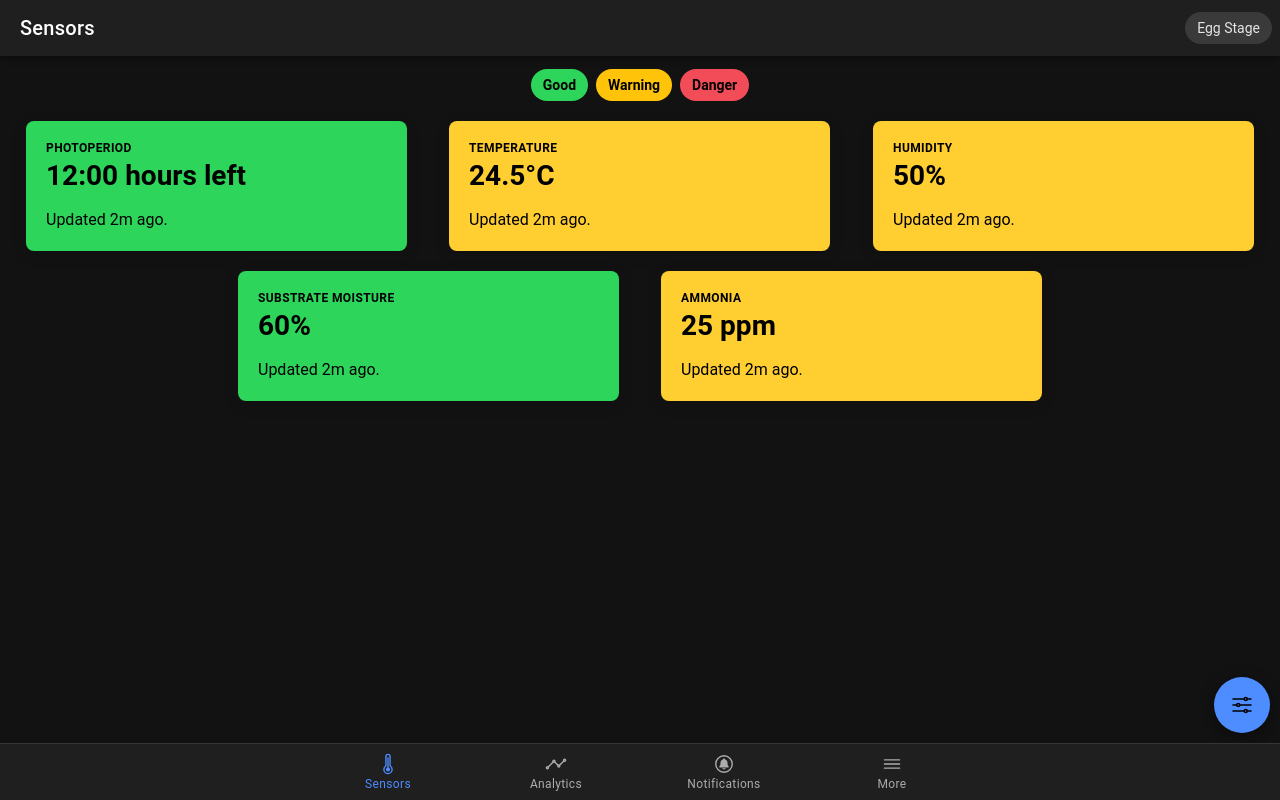
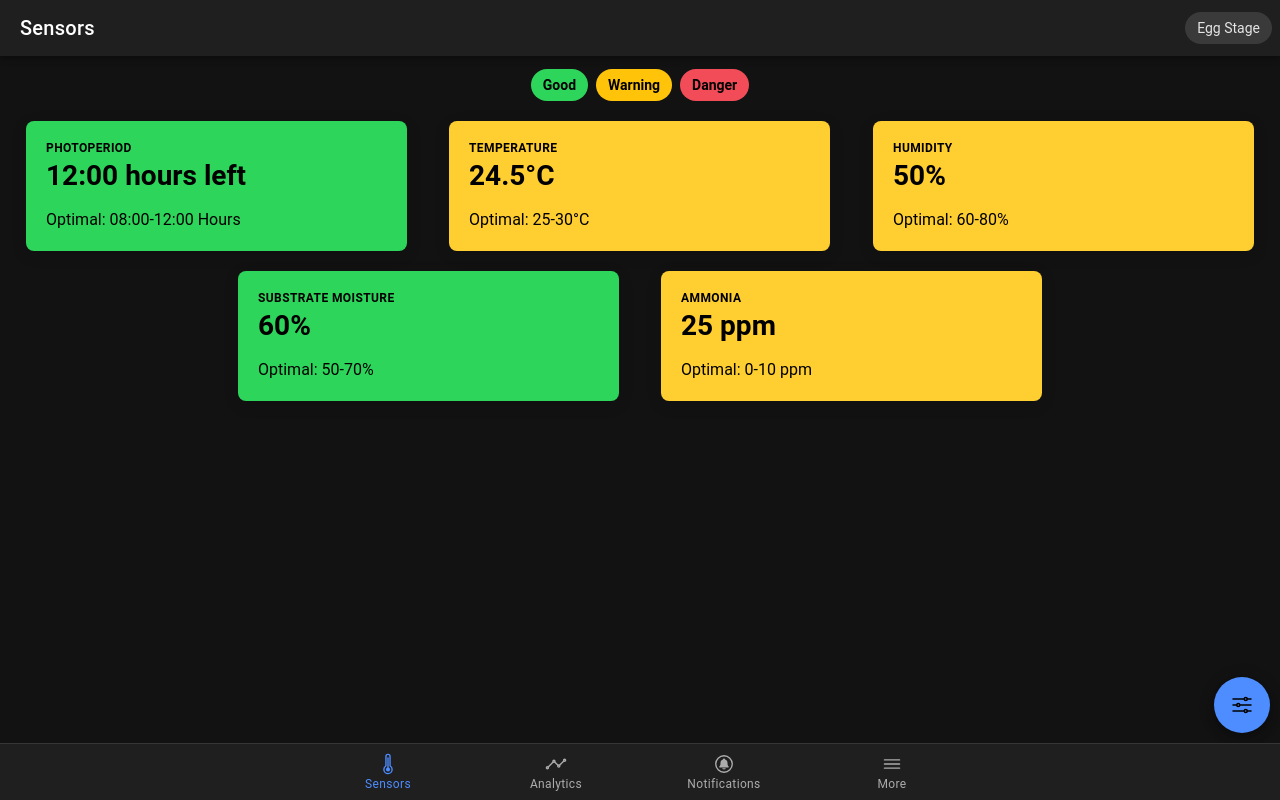
Before and after one commit to TheMasshiro/bsfly, a React (Vite) app in the folder bsfly/: page /sensors in a window 1280 px wide. Built offline with nearby package versions, Linux system fonts and the light colour scheme.

Commit message:
feat(sensor): Display optimal range for sensors and update photoperiod thresholds

```diff
--- a/bsfly/src/assets/assets.ts
+++ b/bsfly/src/assets/assets.ts
@@ -2,7 +2,7 @@ export const sensorsData = [
   {
     name: "Photoperiod",
     value: 43200,
-    unit: " AM",
+    unit: " Hours",
   },
   {
     name: "Temperature",
--- a/bsfly/src/components/AppSensor/Sensor.tsx
+++ b/bsfly/src/components/AppSensor/Sensor.tsx
@@ -1,7 +1,7 @@
 import { IonCard, IonCardContent, IonCardHeader, IonCardSubtitle, IonCardTitle } from "@ionic/react";
 import { getStatus, lifecycleThresholds, Threshold } from "../../config/thresholds";
 import { useCycle } from "../../context/CycleContext";
-import { secondsToTime } from "../../utilities/utils";
+import { displayTime, secondsToTime } from "../../utilities/utils";
 import { FC } from "react";
 
 const sensorTypeMap: Record<string, string> = {
@@ -12,11 +12,17 @@ const sensorTypeMap: Record<string, string> = {
     "ammonia": "ammonia",
 };
 
-export const statusColor = (title: string, value: number, thresholds: any) => {
-    const sensorType = sensorTypeMap[title.toLowerCase()];
+export const statusColor = (sensorType: string, value: number, thresholds: any) => {
     return sensorType
         ? getStatus(value, thresholds[sensorType] as Threshold)
         : "medium";
+}
+
+export const getOptimals = (sensorType: string, thresholds: any) => {
+    if (sensorType === "photoperiod") {
+        return `Optimal: ${displayTime(thresholds[sensorType].optimal[0])}-${displayTime(thresholds[sensorType].optimal[1])}`
+    }
+    return `Optimal: ${thresholds[sensorType].optimal[0]}-${thresholds[sensorType].optimal[1]}`
 }
 
 interface SensorCardProps {
@@ -28,6 +34,7 @@ interface SensorCardProps {
 const SensorCard: FC<SensorCardProps> = ({ title, value, unit }) => {
     const { stage } = useCycle()
     const thresholds = lifecycleThresholds[stage]
+    const sensorType = sensorTypeMap[title.toLowerCase()]
 
     const displayValue = title.toLowerCase() === "photoperiod"
         ? `${secondsToTime(value)} left`
@@ -35,13 +42,13 @@ const SensorCard: FC<SensorCardProps> = ({ title, value, unit }) => {
 
 
     return (
-        <IonCard mode="ios" color={statusColor(title, value, thresholds)}>
+        <IonCard mode="ios" color={statusColor(sensorType, value, thresholds)}>
             <IonCardHeader>
                 <IonCardTitle>{displayValue}</IonCardTitle>
                 <IonCardSubtitle>{title}</IonCardSubtitle>
             </IonCardHeader>
 
-            <IonCardContent>Updated 2m ago.</IonCardContent>
+            <IonCardContent>{getOptimals(sensorType, thresholds)}{unit}</IonCardContent>
         </IonCard>
     );
 }
--- a/bsfly/src/config/thresholds.ts
+++ b/bsfly/src/config/thresholds.ts
@@ -4,28 +4,28 @@ export const lifecycleThresholds = {
     humidity: { min: 50, max: 90, optimal: [60, 80] },
     moisture: { min: 40, max: 80, optimal: [50, 70] },
     ammonia: { min: 0, max: 30, optimal: [0, 10] },
-    photoperiod: { min: 0, max: 86400, optimal: [14400, 43200] },
+    photoperiod: { min: 0, max: 86400, optimal: [28800, 43200] },
   },
   Larva: {
     temperature: { min: 10, max: 38, optimal: [27, 32] },
     humidity: { min: 55, max: 95, optimal: [65, 85] },
     moisture: { min: 50, max: 85, optimal: [60, 75] },
     ammonia: { min: 0, max: 30, optimal: [0, 10] },
-    photoperiod: { min: 0, max: 86400, optimal: [14400, 43200] },
+    photoperiod: { min: 0, max: 86400, optimal: [28800, 43200] },
   },
   Pupa: {
     temperature: { min: 20, max: 35, optimal: [24, 28] },
     humidity: { min: 40, max: 80, optimal: [50, 70] },
     moisture: { min: 30, max: 70, optimal: [40, 60] },
     ammonia: { min: 0, max: 30, optimal: [0, 10] },
-    photoperiod: { min: 0, max: 86400, optimal: [14400, 43200] },
+    photoperiod: { min: 0, max: 86400, optimal: [28800, 43200] },
   },
   Adult: {
     temperature: { min: 20, max: 35, optimal: [25, 30] },
     humidity: { min: 45, max: 85, optimal: [55, 75] },
     moisture: { min: 30, max: 70, optimal: [40, 60] },
     ammonia: { min: 0, max: 30, optimal: [0, 10] },
-    photoperiod: { min: 0, max: 86400, optimal: [14400, 43200] },
+    photoperiod: { min: 0, max: 86400, optimal: [28800, 43200] },
   },
 };
 
--- a/bsfly/src/utilities/utils.tsx
+++ b/bsfly/src/utilities/utils.tsx
@@ -12,3 +12,18 @@ export const secondsToTime = (seconds: number): string => {
     }
     return `${formattedHours}:${formattedMinutes} hours`;
 };
+
+export const displayTime = (seconds: number): string => {
+    const hours = Math.floor(seconds / 3600);
+    seconds %= 3600;
+
+    const minutes = Math.floor(seconds / 60);
+
+    const formattedHours = String(hours).padStart(2, "0");
+    const formattedMinutes = String(minutes).padStart(2, "0");
+
+    if (hours < 1) {
+        return `${formattedHours}:${formattedMinutes}`;
+    }
+    return `${formattedHours}:${formattedMinutes}`;
+};
```
